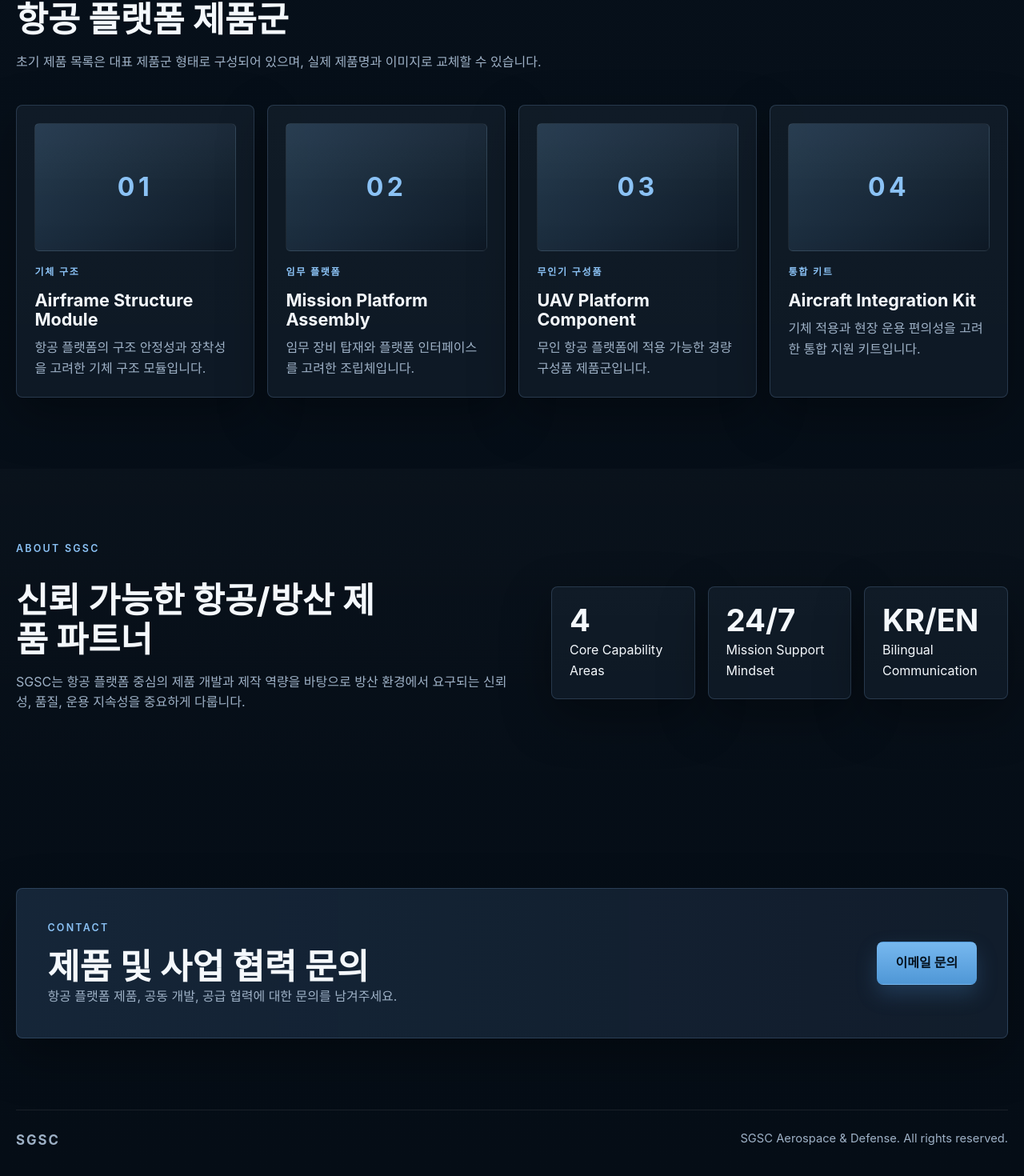
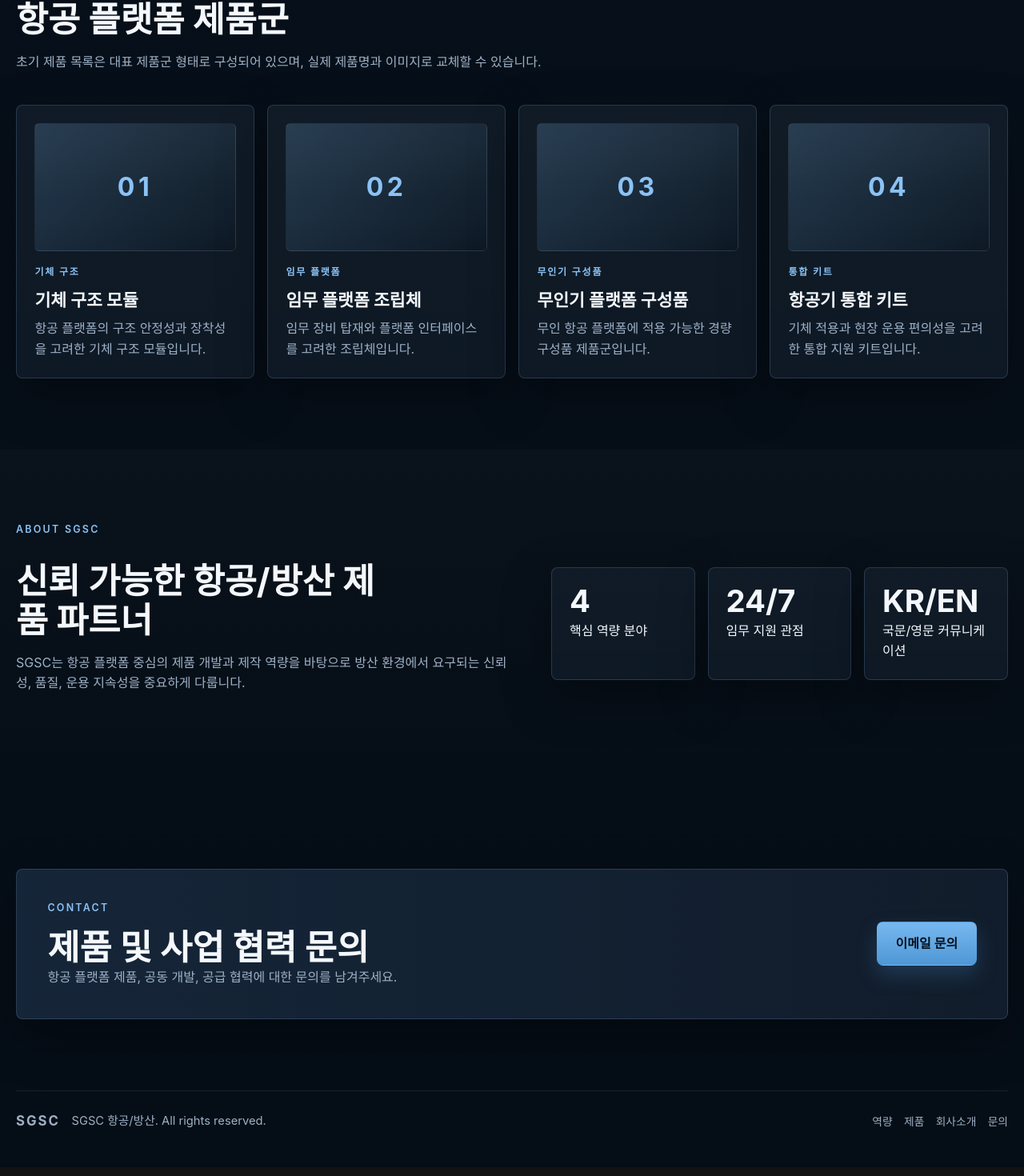
Before and after one commit to simulda62/SGSC, a React (Vite) app: page / in a window 1280 px wide. Shown: the part 1511-2981 px from the top of the page at 80% size. Built offline with nearby package versions, Linux system fonts and the light colour scheme.

Commit message:
Complete SGSC bilingual footer content

```diff
--- a/src/App.css
+++ b/src/App.css
@@ -593,6 +593,7 @@ p {
 .site-footer {
   display: flex;
   flex-wrap: wrap;
+  align-items: center;
   justify-content: space-between;
   gap: 1rem;
   width: min(calc(100% - 2rem), var(--site-max));
@@ -601,6 +602,24 @@ p {
   color: var(--text-muted);
   font-size: 0.92rem;
   border-top: 1px solid rgba(255, 255, 255, 0.08);
+}
+
+.footer-brand,
+.footer-nav {
+  display: flex;
+  flex-wrap: wrap;
+  align-items: center;
+  gap: 0.9rem;
+}
+
+.footer-nav a {
+  color: var(--text-muted);
+  font-size: 0.86rem;
+}
+
+.footer-nav a:hover,
+.footer-nav a:focus-visible {
+  color: var(--text);
 }
 
 @media (max-width: 980px) {
--- a/src/App.jsx
+++ b/src/App.jsx
@@ -165,8 +165,16 @@ function App() {
       </main>
 
       <footer className="site-footer">
-        <span className="brand-mark">SGSC</span>
-        <span>{t.footer}</span>
+        <div className="footer-brand">
+          <span className="brand-mark">SGSC</span>
+          <span>{t.footer}</span>
+        </div>
+        <nav className="footer-nav" aria-label="Footer navigation">
+          <a href="#capabilities">{t.nav.capabilities}</a>
+          <a href="#products">{t.nav.products}</a>
+          <a href="#about">{t.nav.about}</a>
+          <a href="#contact">{t.nav.contact}</a>
+        </nav>
       </footer>
     </div>
   );
--- a/src/content.js
+++ b/src/content.js
@@ -45,22 +45,22 @@ export const content = {
       body: '초기 제품 목록은 대표 제품군 형태로 구성되어 있으며, 실제 제품명과 이미지로 교체할 수 있습니다.',
       items: [
         {
-          name: 'Airframe Structure Module',
+          name: '기체 구조 모듈',
           category: '기체 구조',
           body: '항공 플랫폼의 구조 안정성과 장착성을 고려한 기체 구조 모듈입니다.',
         },
         {
-          name: 'Mission Platform Assembly',
+          name: '임무 플랫폼 조립체',
           category: '임무 플랫폼',
           body: '임무 장비 탑재와 플랫폼 인터페이스를 고려한 조립체입니다.',
         },
         {
-          name: 'UAV Platform Component',
+          name: '무인기 플랫폼 구성품',
           category: '무인기 구성품',
           body: '무인 항공 플랫폼에 적용 가능한 경량 구성품 제품군입니다.',
         },
         {
-          name: 'Aircraft Integration Kit',
+          name: '항공기 통합 키트',
           category: '통합 키트',
           body: '기체 적용과 현장 운용 편의성을 고려한 통합 지원 키트입니다.',
         },
@@ -72,9 +72,9 @@ export const content = {
       body:
         'SGSC는 항공 플랫폼 중심의 제품 개발과 제작 역량을 바탕으로 방산 환경에서 요구되는 신뢰성, 품질, 운용 지속성을 중요하게 다룹니다.',
       stats: [
-        { value: '4', label: 'Core Capability Areas' },
-        { value: '24/7', label: 'Mission Support Mindset' },
-        { value: 'KR/EN', label: 'Bilingual Communication' },
+        { value: '4', label: '핵심 역량 분야' },
+        { value: '24/7', label: '임무 지원 관점' },
+        { value: 'KR/EN', label: '국문/영문 커뮤니케이션' },
       ],
     },
     contact: {
@@ -84,7 +84,7 @@ export const content = {
       emailLabel: '이메일 문의',
       email: 'contact@sgsc.co.kr',
     },
-    footer: 'SGSC Aerospace & Defense. All rights reserved.',
+    footer: 'SGSC 항공/방산. All rights reserved.',
   },
   en: {
     nav: {
```
